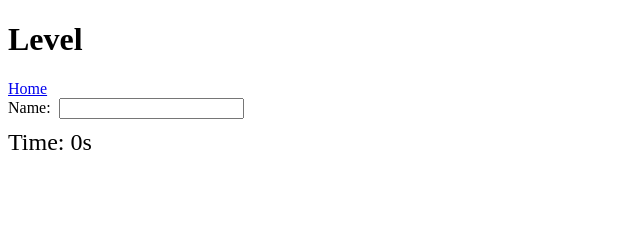
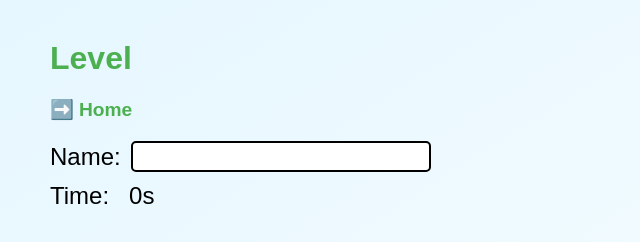
Before and after one commit to Eunike341/move-n-size, a website: page public/puzzle.html in a window 1280 px wide. Shown: the whole page, without its empty margins (0-640 px from the left). Drawn offline with nearby package versions, Linux system fonts and the light colour scheme.

Commit message:
change header style

```diff
--- a/public/puzzle.html
+++ b/public/puzzle.html
@@ -16,12 +16,6 @@
 
     // Firebase config apiKey, authDomain, projectId, storageBucket, messagingSenderId, appId.
     const firebaseConfig = {
-      apiKey: "AIzaSyCbZyEl5ezyU0QPJvIBmunCtp_dbehIGBo",
-      authDomain: "move-n-size.firebaseapp.com",
-      projectId: "move-n-size",
-      storageBucket: "move-n-size.appspot.com",
-      messagingSenderId: "1038027224084",
-      appId: "1:1038027224084:web:07a7f3bf68c096d522a301"
     };
 
     // Initialize Firebase
@@ -58,7 +52,7 @@
         stopTimer();
 
         const name = document.getElementById('name').value;
-        const inviteCode = 'MINGGU_BELAJAR';
+        const inviteCode = '';
 
         let ipAddress = '0.0.0.0';
         try {
@@ -85,13 +79,14 @@
 
     </script>
 
-
+    <link rel="stylesheet" href="styles_header.css">
   <style>
     .timer-container {
       display: flex;
       align-items: center;
       font-size: 24px;
       margin-top: 10px;
+      color: #000;
     }
     .celebration-icon {
       display: none;
@@ -106,15 +101,15 @@
 </head>
 <body>
 <h1>Level <span id="level-number"></span></h1>
-<a href="index.html">Home</a>
+<a href="index.html" class="home-link">Home</a>
 
-<div>
-    <label for="name">Name:</label>&nbsp;
+<div class="form-group">
+    <label for="name">Name:</label>
     <input type="text" id="name" name="name">
 </div>
 
 <div class="timer-container">
-    <div id="timer">Time: 0s</div>
+    <div id="timer">Time:&nbsp;&nbsp;&nbsp;0s</div>
     <div id="celebration" class="celebration-icon">&#127881;</div>
 </div>
 
--- /dev/null
+++ b/public/styles.css
@@ -0,0 +1,82 @@
+body {
+  font-family: Arial, sans-serif;
+  background: linear-gradient(to bottom right, #e6f7ff, #ffffff);
+  margin: 0;
+  padding: 20px;
+  display: flex;
+  justify-content: center;
+  align-items: flex-start;
+  min-height: 100vh;
+  color: #333;
+}
+h1 {
+  color: #4CAF50;
+  text-align: center;
+  margin-top: 20px;
+}
+p {
+  font-size: 1.2em;
+  text-align: center;
+  margin-bottom: 40px;
+}
+.container {
+  display: flex;
+  flex-wrap: wrap;
+  justify-content: center;
+  gap: 20px;
+}
+.card {
+  background-color: #fff;
+  box-shadow: 0 8px 16px rgba(0, 0, 0, 0.1);
+  border-radius: 10px;
+  border: 1px solid #ddd;
+  width: 320px;
+  padding: 20px;
+  text-align: center;
+  transition: transform 0.3s, box-shadow 0.3s;
+}
+.card:hover {
+  transform: translateY(-10px);
+  box-shadow: 0 12px 24px rgba(0, 0, 0, 0.2);
+}
+.card img {
+  width: 110px;
+  height: 110px;
+  margin-bottom: 15px;
+  border-radius: 10px;
+}
+.card h2 {
+  margin: 10px 0;
+  font-size: 1.5em;
+  color: #4CAF50;
+  font-weight: bold;
+  transition: color 0.3s;
+}
+.card h2:hover {
+  color: #333;
+}
+.links-grid {
+  display: grid;
+  grid-template-columns: 1fr 1fr;
+  gap: 10px;
+}
+.card a {
+  text-decoration: none;
+  color: #4CAF50;
+  font-weight: normal;
+  transition: color 0.3s, transform 0.3s;
+  display: flex;
+  align-items: center;
+  justify-content: center;
+  padding: 5px 0;
+  font-size: 1.1em;
+}
+.card a::before {
+  content: "➡️";
+  margin-right: 5px;
+  font-size: 1.2em;
+}
+.card a:hover {
+  color: #333;
+  transform: scale(1.05);
+}
--- /dev/null
+++ b/public/styles_header.css
@@ -0,0 +1,57 @@
+body {
+  font-family: Arial, sans-serif;
+  background: linear-gradient(to bottom right, #e6f7ff, #ffffff);
+  margin: 0;
+  padding: 20px 0px 0px 50px;
+  min-height: 100vh;
+  color: #333;
+}
+h1 {
+  color: #4CAF50;
+  margin-top: 20px;
+}
+.home-link {
+  font-size: 1.2em;
+  text-decoration: none;
+  color: #4CAF50;
+  font-weight: bold;
+  transition: color 0.3s, transform 0.3s;
+}
+.home-link::before {
+  content: "➡️";
+  margin-right: 5px;
+  font-size: 1em;
+}
+.home-link:hover {
+  color: #333;
+  transform: scale(1.05);
+}
+
+.form-group {
+  margin-top: 20px;
+  display: flex;
+  align-items: center;
+}
+
+.form-group label {
+  font-size: 24px;
+  color: #000;
+  margin-right: 10px;
+}
+
+.form-group input[type="text"] {
+  font-size: 1.1em;
+  padding: 3px;
+  border: 2px solid #000;
+  border-radius: 5px;
+  width: 300px;
+  max-width: 100%;
+  box-sizing: border-box;
+  transition: border-color 0.3s, box-shadow 0.3s;
+}
+
+.form-group input[type="text"]:focus {
+  border-color: #333;
+  box-shadow: 0 0 5px rgba(0, 0, 0, 0.2);
+  outline: none;
+}
```
Also changed, not shown: public/index.html (+1 -84 lines).
